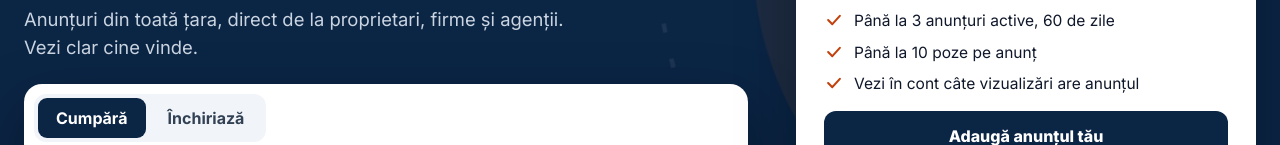
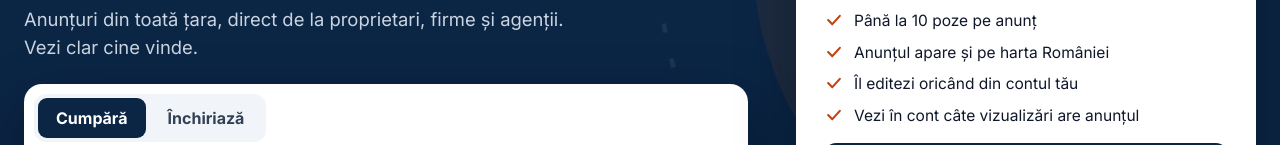
Before and after one commit to rudycwl/imobiliare-romania, a Next.js app: page / in a window 1280 px wide. Shown: the part 364-509 px from the top of the page. Built offline with nearby package versions, Linux system fonts and the light colour scheme; no server answers; the database is empty.

Commit message:
Pagina de start: două bife noi în cardul „Publici gratuit” – hartă și editare (Rudy, 27.11)
Co-Authored-By: Claude Opus 5.5 <noreply@anthropic.com>
Claude-Session: https://claude.ai/code/session_019z7Un5TmWpmw7yniHAYeMo

```diff
--- a/src/app/page.tsx
+++ b/src/app/page.tsx
@@ -176,6 +176,8 @@ export default async function Home() {
             <ul className="bife">
               <li><Icon d={BIFA} marime={20} />Până la {ANUNTURI_GRATUITE} anunțuri active, {ZILE_VALABILITATE} de zile</li>
               <li><Icon d={BIFA} marime={20} />Până la {MAX_POZE} poze pe anunț</li>
+              <li><Icon d={BIFA} marime={20} />Anunțul apare și pe harta României</li>
+              <li><Icon d={BIFA} marime={20} />Îl editezi oricând din contul tău</li>
               <li><Icon d={BIFA} marime={20} />Vezi în cont câte vizualizări are anunțul</li>
             </ul>
             <Link href={ADAUGA} className="buton-plin">Adaugă anunțul tău</Link>
```
